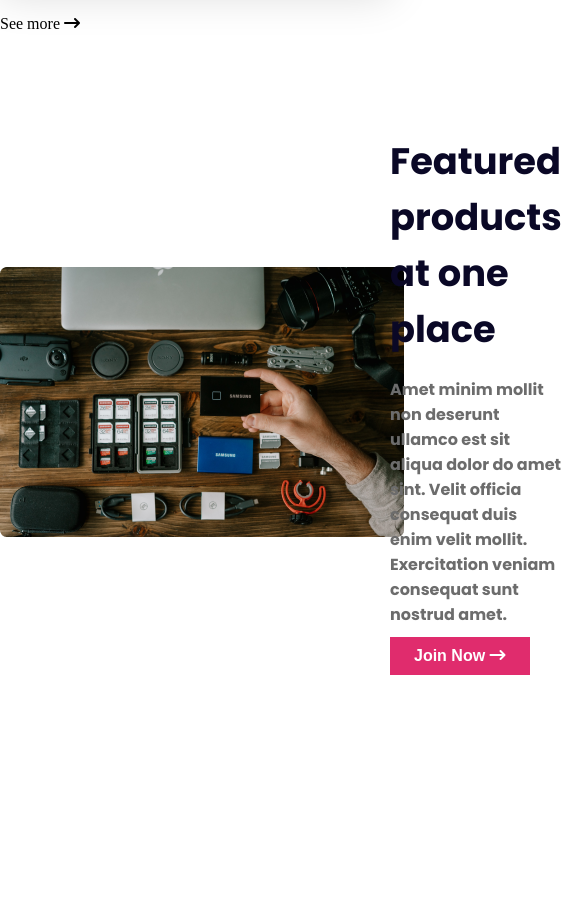
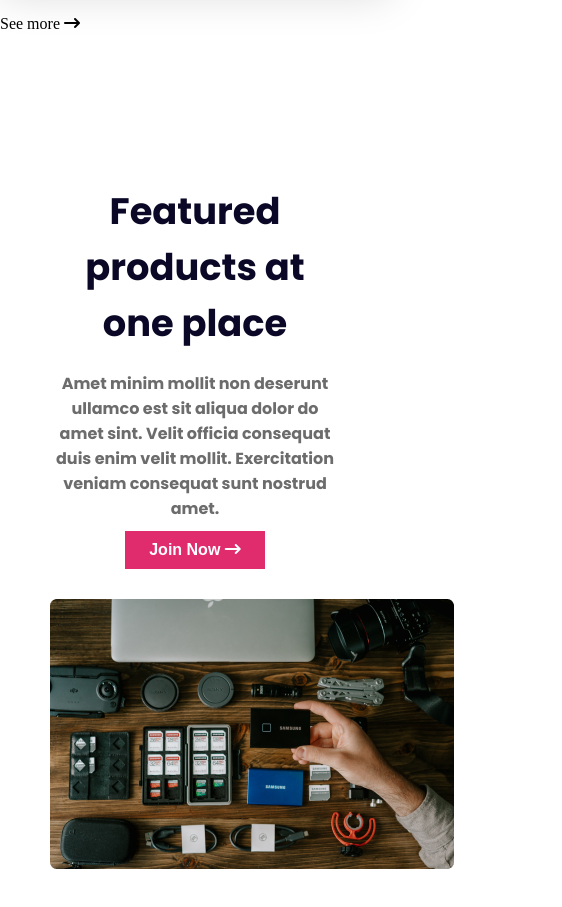
Before and after one commit to Al-Amin018555/influencer-gear, a plain HTML site: page index.html in a window 390 px wide. Shown: the part 5360-6267 px from the top of the page, 562 px wide, since content can reach past the window. Before the commit the page ends 6135 px from the top, so only its background shows below. Drawn offline with Linux system fonts and the light colour scheme.

Commit message:
made featured products mobile responsive

```diff
--- a/styles/influencer.css
+++ b/styles/influencer.css
@@ -209,12 +209,18 @@ main {
         flex-direction: column;
     }
 
-    .banner .banner-container {
+    .banner .banner-container,
+    .featured-products {
         flex-direction: column-reverse;
         text-align: center;
 
     }
-
+    .featured-products .featured-img{
+        margin-top: 30px;
+    }
+    .featured-products{
+        padding: 50px;
+    }
     .banner-content {
         max-width: 400px;
     }
@@ -230,6 +236,7 @@ main {
     .popular-collection {
         grid-template-columns: 1fr;
     }
+
 }
 
 /* tablet or medium devices */
```
